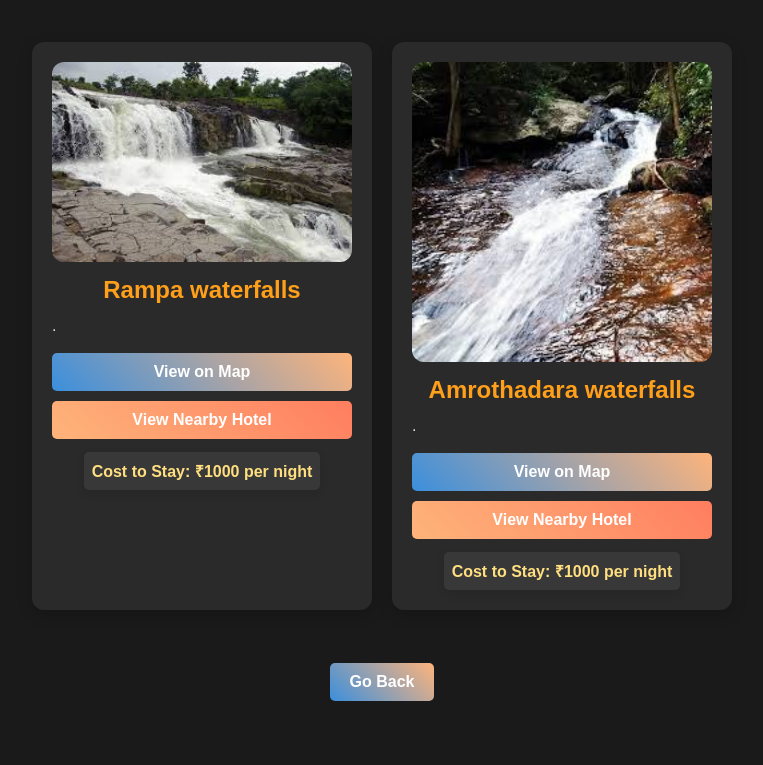
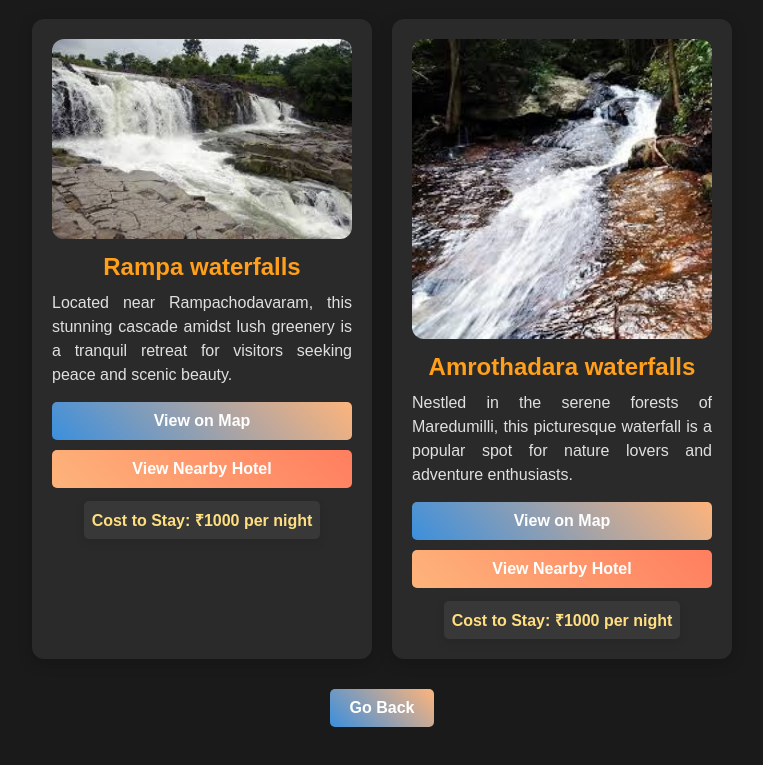
Before and after one commit to Krishna-Sri-Charan/Destiny-Pro, a plain HTML site: page district/east_godavari.html in a window 1280 px wide. Shown: the part 99-864 px from the top of the page, without its empty margins (258-1021 px from the left). Before the commit the page ends 840 px from the top, so only its background shows below. Drawn offline with Linux system fonts and the light colour scheme.

Commit message:
Update east_godavari.html

```diff
--- a/district/east_godavari.html
+++ b/district/east_godavari.html
@@ -26,7 +26,7 @@
 
 <div class="place-title">Rampa waterfalls </div>
 
-<div class="description"> .</div>
+<div class="description">Located near Rampachodavaram, this stunning cascade amidst lush greenery is a tranquil retreat for visitors seeking peace and scenic beauty.</div>
 
 <div class="links">
 
@@ -46,7 +46,7 @@
 
 <div class="place-title">Amrothadara waterfalls </div>
 
-<div class="description">.</div>
+<div class="description">Nestled in the serene forests of Maredumilli, this picturesque waterfall is a popular spot for nature lovers and adventure enthusiasts.</div>
 
 <div class="links">
 
```
